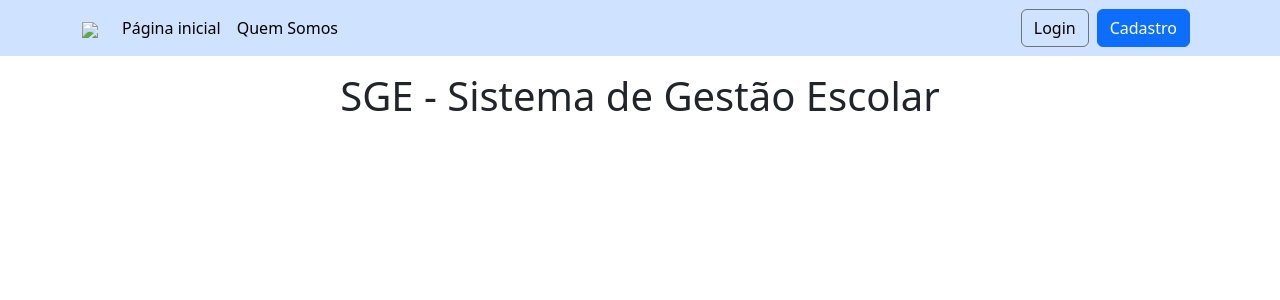
After one commit to celovieiras/projeto-integrador-VI, a Flask app: template projeto_integrador_vi/templates/index.html in a window 1280 px wide. The commit adds this page. Shown: the top 300 px of the page. Run offline with Flask 3, Linux system fonts and the light colour scheme; the template is opened without the code that fills it, so the values that code supplies are empty.

Commit message:
Mudando estrutura de arquivos e projetos

```diff
--- a/main.py
+++ b/main.py
@@ -1,22 +1,4 @@
-from flask import Flask, render_template, url_for
-
-app = Flask(__name__)
-
-@app.route("/")
-def index():
-    return render_template("index.html")
-
-@app.route("/empresa")
-def empresa():
-    return render_template("empresa.html")
-
-@app.route("/login")
-def login():
-    return render_template("login.html")
-
-@app.route("/signup")
-def cadastro():
-    return render_template("cadastro.html")
+from projeto_integrador_vi import app
 
 if __name__ == "__main__":
     app.run(debug=True)
--- /dev/null
+++ b/projeto_integrador_vi/__init__.py
@@ -0,0 +1,5 @@
+from flask import Flask
+
+app = Flask(__name__)
+
+from projeto_integrador_vi import routes
--- /dev/null
+++ b/projeto_integrador_vi/forms.py
@@ -0,0 +1 @@
+# formulários do site
--- /dev/null
+++ b/projeto_integrador_vi/models.py
@@ -0,0 +1 @@
+#banco de dados do site
--- a/templates/empresa.html
+++ b/projeto_integrador_vi/templates/empresa.html
@@ -4,8 +4,13 @@
     <meta charset="UTF-8">
     <meta name="viewport" content="width=device-width, initial-scale=1.0">
     <link href="https://cdn.jsdelivr.net/npm/bootstrap@5.3.3/dist/css/bootstrap.min.css" rel="stylesheet" integrity="sha384-QWTKZyjpPEjISv5WaRU9OFeRpok6YctnYmDr5pNlyT2bRjXh0JMhjY6hW+ALEwIH" crossorigin="anonymous">
-    <title>Quem somos - SGE</title>
+    <title>
+      {% block titulo %}
+      Quem somos - SGE
+      {% endblock %}
+    </title>
 </head>
+{% block body %}
 <body>
     <nav class="navbar navbar-expand-sm navbar-dark bg-primary-subtle">
         <!--Logo-->
@@ -27,6 +32,9 @@
             <form class="d-flex">
                 <button class="btn btn-outline-secondary me-2" type="button">
                   <a href="{{ url_for('login')}}" class="nav-link text-black">Login</a>
+                </button>
+                <button class="btn btn-primary me-2" type="button">
+                  <a href="{{ url_for('cadastro')}}" class="nav-link text-white">Cadastro</a>
                 </button>
             </form>
           </div>
@@ -152,4 +160,5 @@
     </footer>
     <script src="https://cdn.jsdelivr.net/npm/bootstrap@5.3.3/dist/js/bootstrap.bundle.min.js" integrity="sha384-YvpcrYf0tY3lHB60NNkmXc5s9fDVZLESaAA55NDzOxhy9GkcIdslK1eN7N6jIeHz" crossorigin="anonymous"></script>
 </body>
+{% endblock %}
 </html>
--- /dev/null
+++ b/projeto_integrador_vi/templates/index.html
@@ -0,0 +1,43 @@
+{% extends "empresa.html" %}
+
+{% block titulo %}
+ Home
+{% endblock %}
+
+
+
+{% block body %}
+<nav class="navbar navbar-expand-sm navbar-dark bg-primary-subtle">
+    <!--Logo-->
+    <div class="container">
+     <a href="{{ url_for('index')}}" class="navbar-brand">
+        <img src="#">
+      </a>
+      <div class="collapse navbar-collapse" id="barra-nav">
+        <ul class="navbar-nav ml-auto">
+          <li class="nav-item ">
+            <a href="{{ url_for('index')}}" class="nav-link text-black">Página inicial</a>
+          </li>
+          <li class="nav-item">
+            <a href="{{ url_for('empresa')}}" class="nav-link text-black">Quem Somos</a>
+          </li>
+        </ul>
+      </div>
+      <div class="cointainer-fluid">
+        <form class="d-flex">
+            <button class="btn btn-outline-secondary me-2" type="button">
+              <a href="{{ url_for('login')}}" class="nav-link text-black">Login</a>
+            </button>
+            <button class="btn btn-primary me-2" type="button">
+              <a href="{{ url_for('cadastro')}}" class="nav-link text-white">Cadastro</a>
+            </button>
+        </form>
+      </div>
+    </div>
+   </nav>
+<header>
+ <section class="p-3">
+        <h1 class="d-flex justify-content-center">SGE - Sistema de Gestão Escolar</h1>
+ </section>
+</header>
+{% endblock %}
```
Also changed, not shown: projeto_integrador_vi/routes.py (added, +19 -0 lines), templates/index.html (deleted, +0 -16 lines), projeto_integrador_vi/static/css/cadastro.css (renamed from static/css/cadastro.css), projeto_integrador_vi/static/css/style.css (renamed from static/css/style.css), projeto_integrador_vi/static/images/Foto_perfil_marcelo.jpg (renamed from static/images/Foto_perfil_marcelo.jpg), projeto_integrador_vi/static/images/Thiago.jpeg (renamed from static/images/Thiago.jpeg), projeto_integrador_vi/templates/cadastro.html (renamed from templates/cadastro.html), projeto_integrador_vi/templates/login.html (renamed from templates/login.html), 1 other file.
